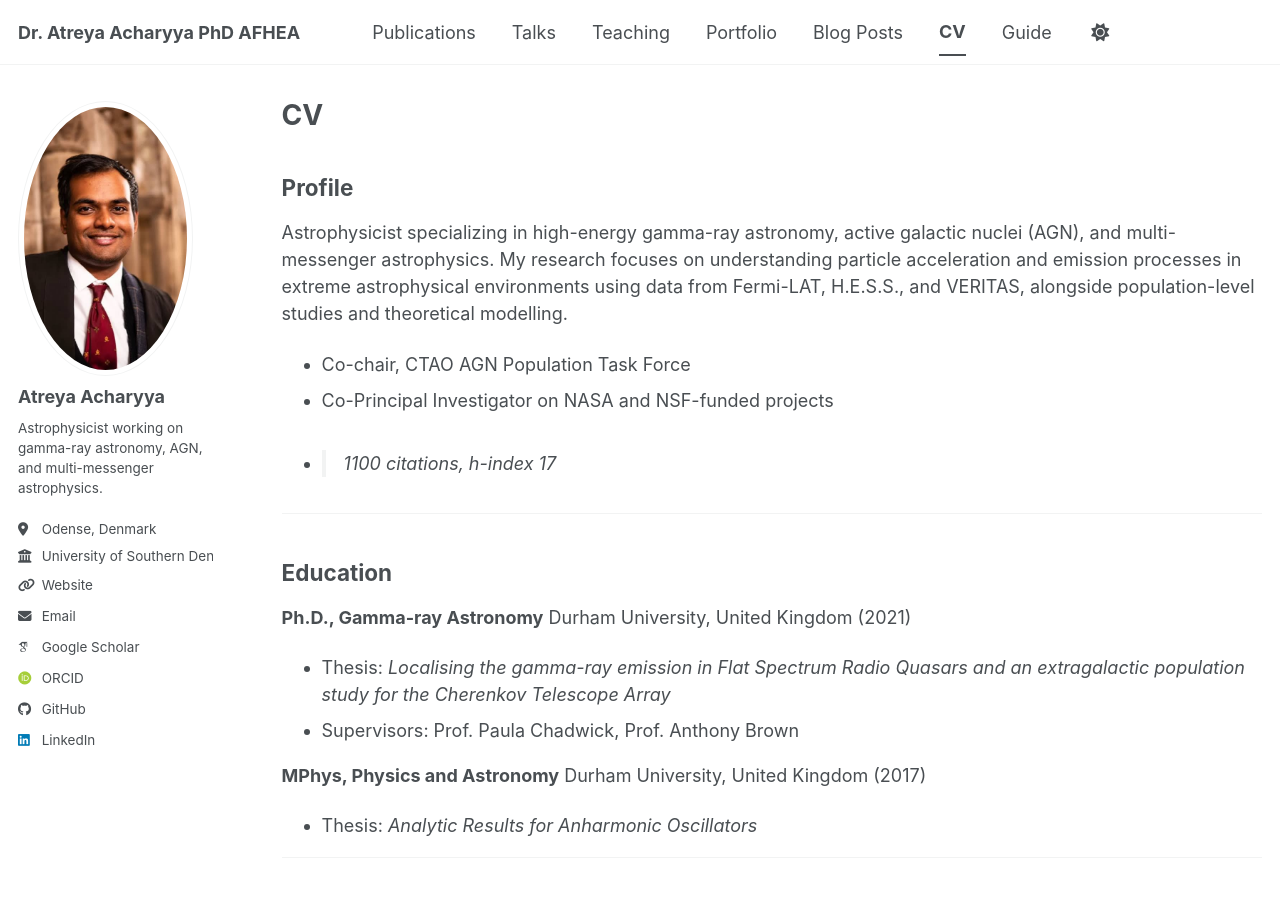
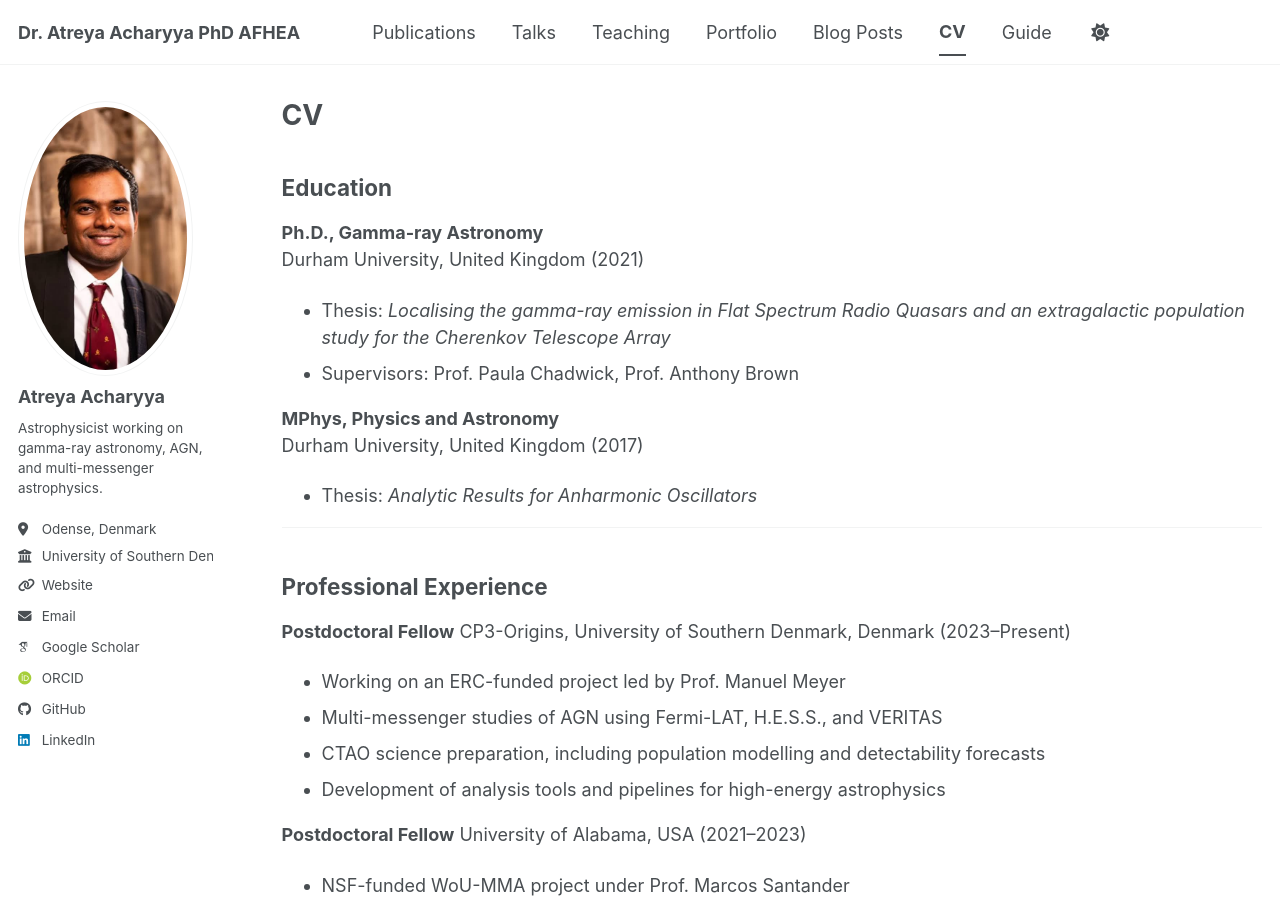
Before and after one commit to atreyaacharyya/atreyaacharyya.github.com, a Jekyll site: the page built from _pages/cv.md, in a window 1280 px wide and 900 px high. Built offline with Jekyll 4.4.1, drawn with Linux system fonts in a browser that asks for light colours; some web fonts are replaced; a script bundle is joined from its source files by our own code; library files that are not in the unit come from our copies.

Commit message:
Update cv.md

```diff
--- a/_pages/cv.md
+++ b/_pages/cv.md
@@ -9,29 +9,17 @@ redirect_from:
 
 {% include base_path %}
 
-## Profile
-
-Astrophysicist specializing in high-energy gamma-ray astronomy, active galactic nuclei (AGN), and multi-messenger astrophysics.
-My research focuses on understanding particle acceleration and emission processes in extreme astrophysical environments using data from Fermi-LAT, H.E.S.S., and VERITAS, alongside population-level studies and theoretical modelling.
-
-* Co-chair, CTAO AGN Population Task Force
-* Co-Principal Investigator on NASA and NSF-funded projects
-* > 1100 citations, h-index 17
-
----
-
 ## Education
 
 **Ph.D., Gamma-ray Astronomy**
 Durham University, United Kingdom (2021)
-
-* Thesis: *Localising the gamma-ray emission in Flat Spectrum Radio Quasars and an extragalactic population study for the Cherenkov Telescope Array*
-* Supervisors: Prof. Paula Chadwick, Prof. Anthony Brown
+- Thesis: *Localising the gamma-ray emission in Flat Spectrum Radio Quasars and an extragalactic population study for the Cherenkov Telescope Array*
+- Supervisors: Prof. Paula Chadwick, Prof. Anthony Brown
 
 **MPhys, Physics and Astronomy**
 Durham University, United Kingdom (2017)
+- Thesis: *Analytic Results for Anharmonic Oscillators*
 
-* Thesis: *Analytic Results for Anharmonic Oscillators*
 
 ---
 
```
